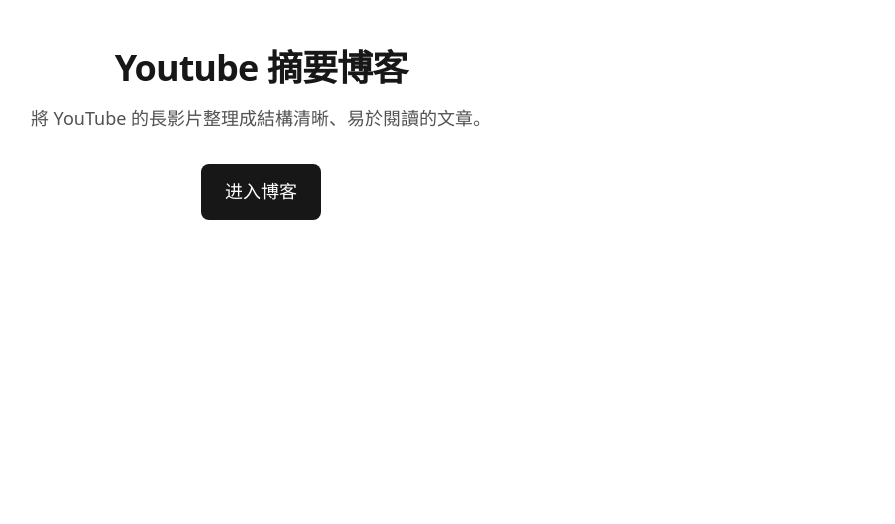
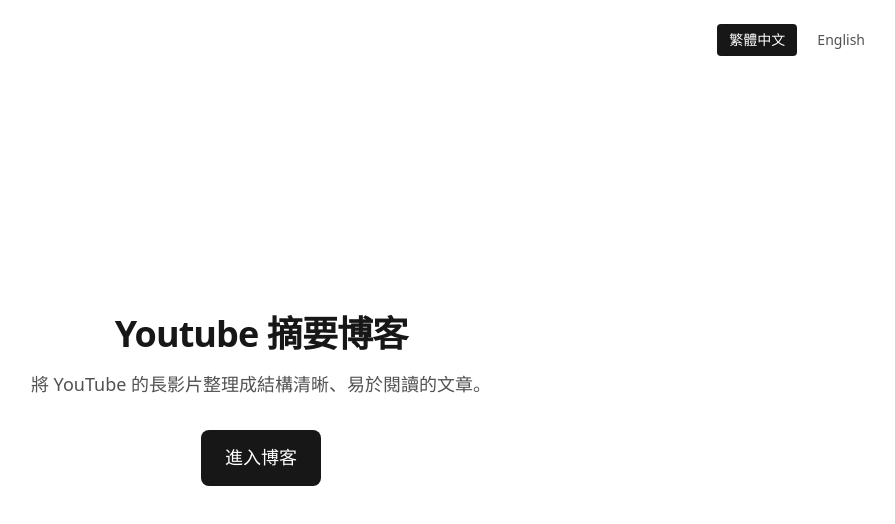
Before and after one commit to flowasitgoes/youtube-video-blog-post, a Next.js app: page / in a window 1280 px wide. Shown: the top 524 px of the page, without its empty margins (379-1274 px from the left). Built offline with nearby package versions, Linux system fonts and the light colour scheme.

Commit message:
push b4 seo

```diff
--- a/app/blog/page.tsx
+++ b/app/blog/page.tsx
@@ -42,7 +42,7 @@
         <ul className="space-y-4">
           {articles.length === 0 ? (
             <li className="text-neutral-500 dark:text-neutral-400">
-              {lang === "zh" ? "暂无文章" : "No articles yet."}
+              {lang === "zh" ? "暫無文章" : "No articles yet."}
             </li>
           ) : (
             articles.map((a) => (
--- a/app/page.tsx
+++ b/app/page.tsx
@@ -1,21 +1,47 @@
 import Link from "next/link";
-import { SITE_NAME_ZH, SUBTITLE_ZH } from "@/lib/site";
+import { getSiteName, getSubtitle } from "@/lib/site";
+import LanguageSwitch from "@/components/LanguageSwitch";
+import type { Locale } from "@/lib/types";
 
-export default function HomePage() {
+type Props = {
+  searchParams: Promise<{ lang?: string }>;
+};
+
+function getLang(searchParams: { lang?: string }): Locale {
+  const lang = searchParams?.lang;
+  return lang === "en" ? "en" : "zh";
+}
+
+export default async function HomePage({ searchParams }: Props) {
+  const resolved = await searchParams;
+  const lang = getLang(resolved);
+  const siteName = getSiteName(lang);
+  const subtitle = getSubtitle(lang);
+  const buttonLabel = lang === "zh" ? "進入博客" : "Enter blog";
+
   return (
-    <main className="min-h-screen px-4 py-12 sm:px-6">
-      <div className="mx-auto max-w-2xl text-center">
-        <h1 className="text-3xl font-bold tracking-tight sm:text-4xl">
-          {SITE_NAME_ZH}
+    <main className="flex min-h-screen flex-col px-4 py-12 sm:px-6">
+      <header className="absolute right-4 top-4 sm:right-6 sm:top-6">
+        <LanguageSwitch />
+      </header>
+      <div className="mx-auto flex flex-1 max-w-2xl flex-col items-center justify-center text-center">
+        <h1
+          className={
+            lang === "en"
+              ? "text-2xl font-bold tracking-tight sm:text-3xl"
+              : "text-3xl font-bold tracking-tight sm:text-4xl"
+          }
+        >
+          {siteName}
         </h1>
         <p className="mt-4 text-lg text-neutral-600 dark:text-neutral-400">
-          {SUBTITLE_ZH}
+          {subtitle}
         </p>
         <Link
-          href="/blog"
+          href={lang === "zh" ? "/blog?lang=zh" : "/blog?lang=en"}
           className="mt-8 inline-block rounded-lg bg-neutral-900 px-6 py-3 text-white hover:bg-neutral-800 dark:bg-neutral-100 dark:text-neutral-900 dark:hover:bg-neutral-200"
         >
-          进入博客
+          {buttonLabel}
         </Link>
       </div>
     </main>
--- a/components/LanguageSwitch.tsx
+++ b/components/LanguageSwitch.tsx
@@ -5,7 +5,7 @@
 import type { Locale } from "@/lib/types";
 
 const LOCALES: { value: Locale; label: string }[] = [
-  { value: "zh", label: "中文" },
+  { value: "zh", label: "繁體中文" },
   { value: "en", label: "English" },
 ];
 
@@ -22,7 +22,7 @@
   };
 
   return (
-    <nav className="flex gap-2" aria-label="语言切换">
+    <nav className="flex gap-2" aria-label="語言切換">
       {LOCALES.map(({ value, label }) => (
         <Link
           key={value}
--- a/lib/site.ts
+++ b/lib/site.ts
@@ -2,7 +2,7 @@
 
 /** 網站標題 */
 export const SITE_NAME_ZH = "Youtube 摘要博客";
-export const SITE_NAME_EN = "Video Digest – YouTube Video Summary & Insight";
+export const SITE_NAME_EN = "Video Digest – Youtube Summary & Insight";
 
 /** 副標 */
 export const SUBTITLE_ZH = "將 YouTube 的長影片整理成結構清晰、易於閱讀的文章。";
```
